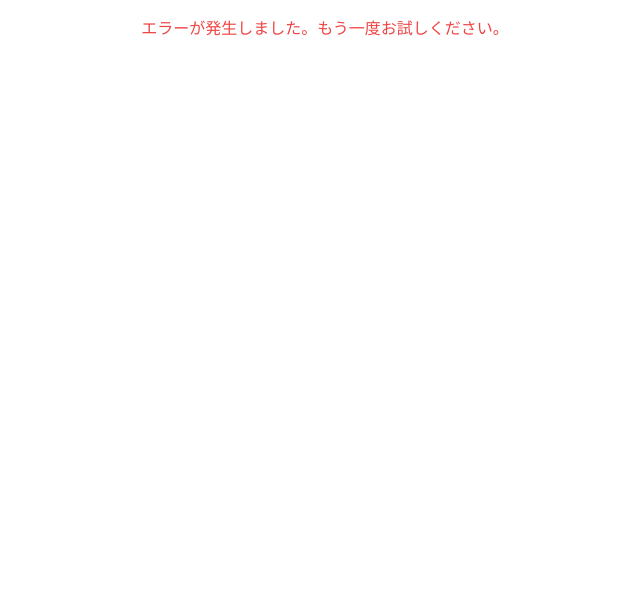
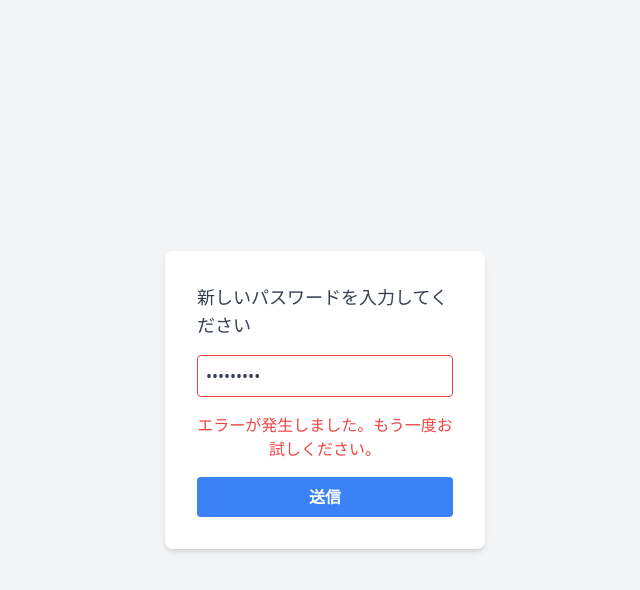
Before and after one commit to ABenn17282002/Nextjs-Work-list, a Next.js app: page /login/reset-password in a window 1280 px wide. Both pictures are taken after typing "Sample123" into the empty fields and a click on the button "送信". Shown: the top 590 px of the page, without its empty margins (315-955 px from the left). Built offline with nearby package versions, Linux system fonts and the light colour scheme; no server answers.

Commit message:
SimpleTodoapp_16. RessetPassword_Error1(password_same)

```diff
--- a/app/login/reset-password/page.tsx
+++ b/app/login/reset-password/page.tsx
@@ -1,12 +1,11 @@
 "use client";
-import { getSupabaseClient } from "@/utils/supabase/client"
-import { AuthError } from "@supabase/supabase-js";
+import { getSupabaseClient } from "@/utils/supabase/client";
 import { useState } from "react";
 
 export default function ResetPassword() {
   const [password, setPassword] = useState<string>("");
   const [isSend, setIsSend] = useState<boolean>(false);
-  const [error, setError] = useState<AuthError | null>(null);
+  const [error, setError] = useState<string | null>(null);
   const supabase = getSupabaseClient();
 
   const handleSubmitPassword = async (
@@ -16,10 +15,15 @@ export default function ResetPassword() {
     try {
       const { error } = await supabase.auth.updateUser({ password: password });
       if (error) {
-        setError(error);
+        if (error.message === "New password should be different from the old password.") {
+          setError("新しいパスワードは現在のパスワードと異なるものを入力してください。");
+        } else {
+          setError("エラーが発生しました。もう一度お試しください。");
+        }
         throw error;
       }
       setIsSend(true);
+      setError(null); // Reset error on successful submission
     } catch (error) {
       console.error(error);
     }
@@ -27,15 +31,8 @@ export default function ResetPassword() {
 
   const handleSetPassword = (event: React.ChangeEvent<HTMLInputElement>) => {
     setPassword(event.target.value);
+    setError(null); // Reset error when user starts typing a new password
   };
-
-  if (error) {
-    return (
-      <p className="text-red-500 text-center mt-4">
-        エラーが発生しました。もう一度お試しください。
-      </p>
-    );
-  }
 
   if (isSend) {
     return (
@@ -53,12 +50,17 @@ export default function ResetPassword() {
         </p>
         <form onSubmit={handleSubmitPassword} className="space-y-4">
           <input
-            className="w-full p-2 text-gray-700 border rounded focus:outline-none focus:ring-2 focus:ring-blue-500 focus:border-transparent"
+            className={`w-full p-2 text-gray-700 border rounded focus:outline-none focus:ring-2 focus:ring-blue-500 focus:border-transparent ${
+              error ? "border-red-500" : ""
+            }`}
             type="password"
             value={password}
             onChange={handleSetPassword}
             placeholder="パスワード"
           />
+          {error && (
+            <p className="text-red-500 text-center">{error}</p>
+          )}
           <button
             type="submit"
             className="w-full bg-blue-500 hover:bg-blue-700 text-white font-bold py-2 px-4 rounded focus:outline-none focus:shadow-outline"
```
